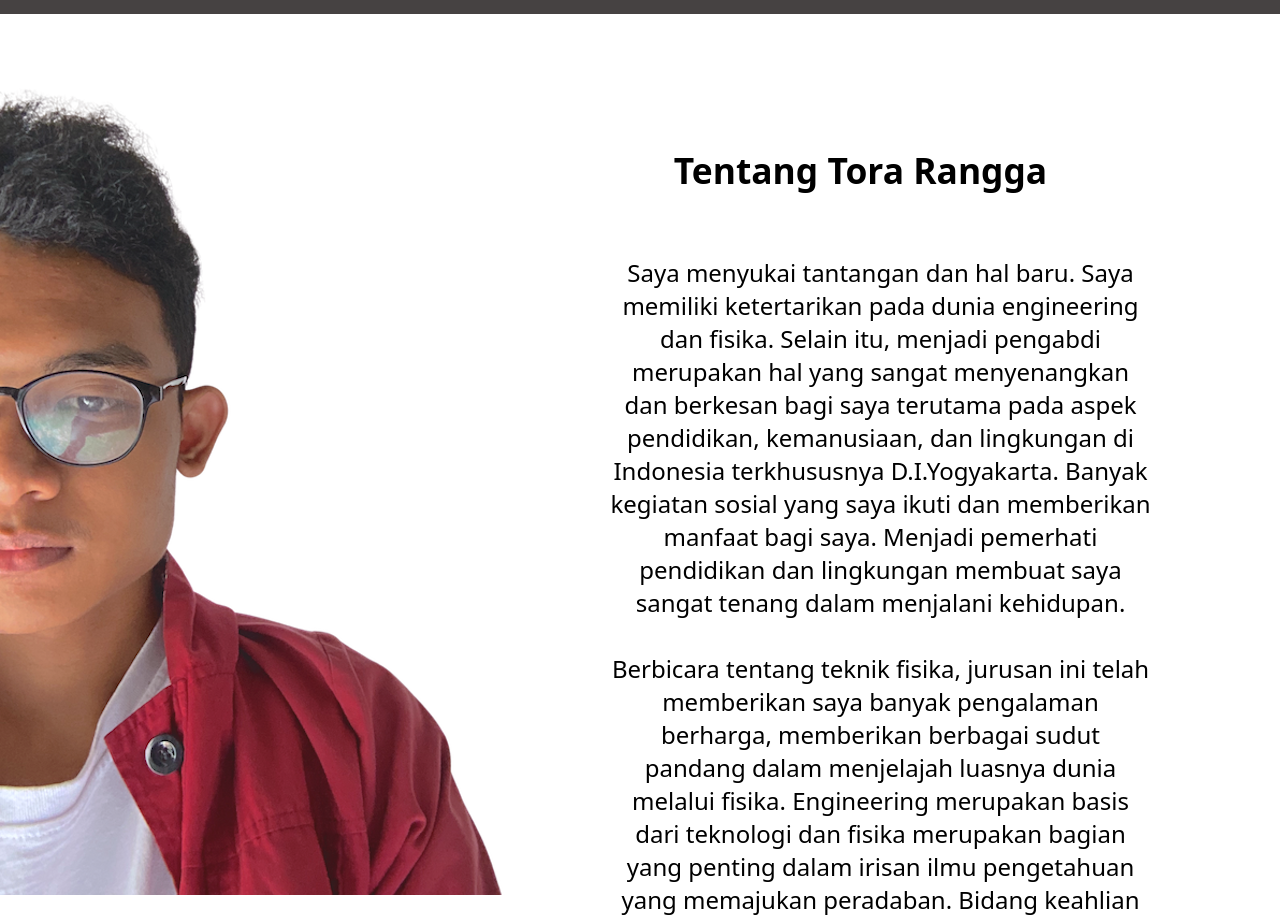
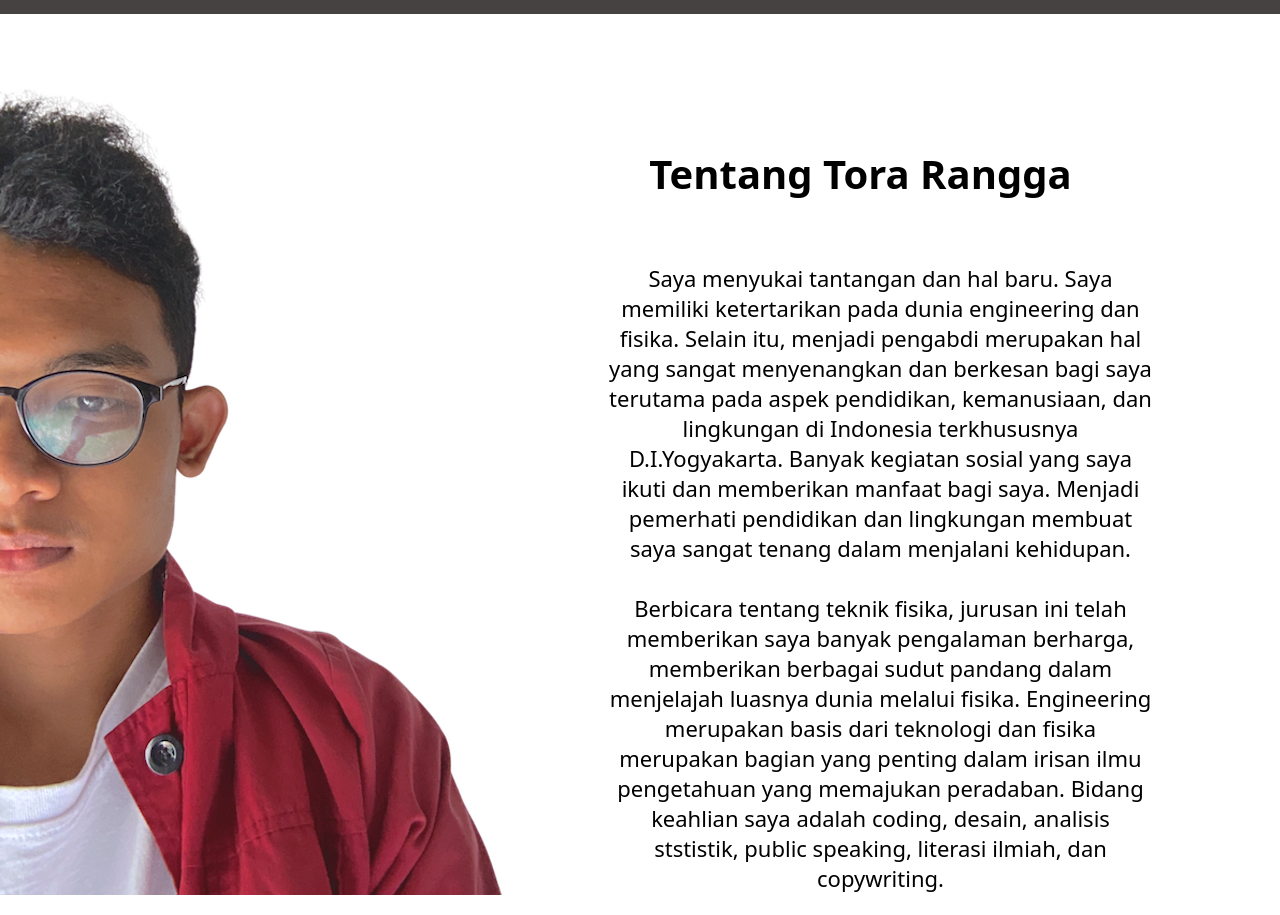
Before and after one commit to rgrangers/atanasiustora, a plain HTML site: page index.html in a window 1280 px wide. Shown: the part 1540-2455 px from the top of the page. Drawn offline with Linux system fonts and the light colour scheme.

Commit message:
Update style.css

```diff
--- a/css/style.css
+++ b/css/style.css
@@ -128,18 +128,19 @@ cursor: pointer;
 }
 .container img{
     width: auto;
-    max-width: 100%;
+
 }
 #yeah h3{
     text-align: center;
     margin:20px;
     padding: 20px;
-    font-size: 2.21em;
+    font-size: 40px;
     color: black;
 }
 #yeah p{
     text-align: center;
-    font-size: x-large;
+    font-size: 22px;
+    max-width: fit-content;
 }
 
 
```
